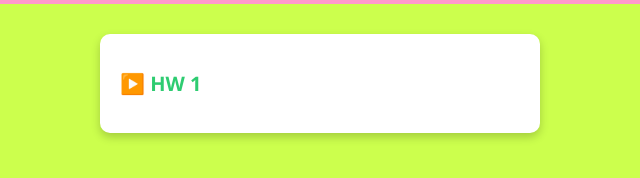
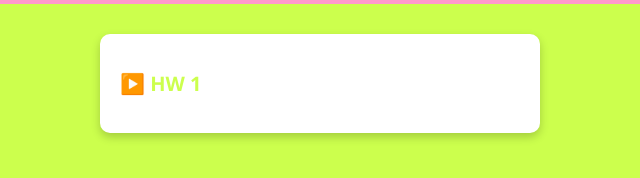
Before and after one commit to ezgiyurull/ezgiyurull.github.io, a plain HTML site: page projelerim.html in a window 1280 px wide. Shown: the part 144-322 px from the top of the page, 320-960 px from the left. Drawn offline with Linux system fonts and the light colour scheme.

Commit message:
Update projelerim.html

```diff
--- a/projelerim.html
+++ b/projelerim.html
@@ -48,7 +48,7 @@
       color: green;
     }
     .hw1-title {
-    color: #2ecc71;        /* yeşil */
+    color: #ccff4d;        /* yeşil */
     font-size: 20px;       /* büyük puntolu */
     font-weight: bold;     /* kalın */
     font-family: 'Segoe UI', sans-serif;
```
